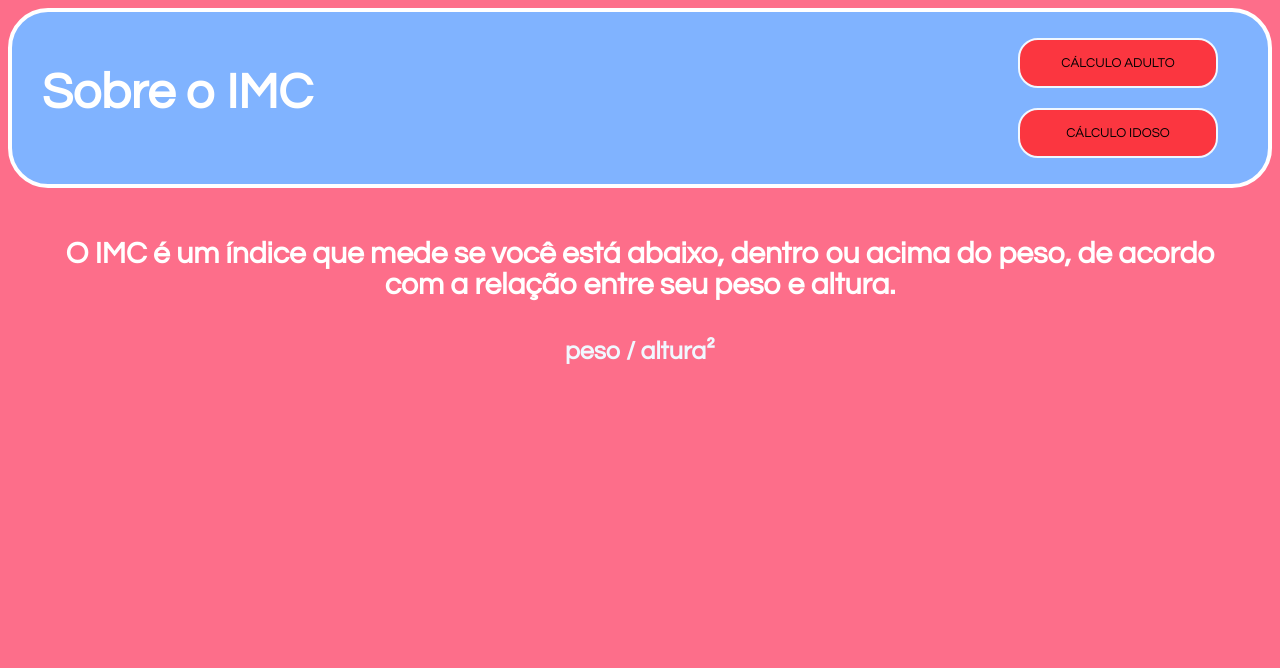
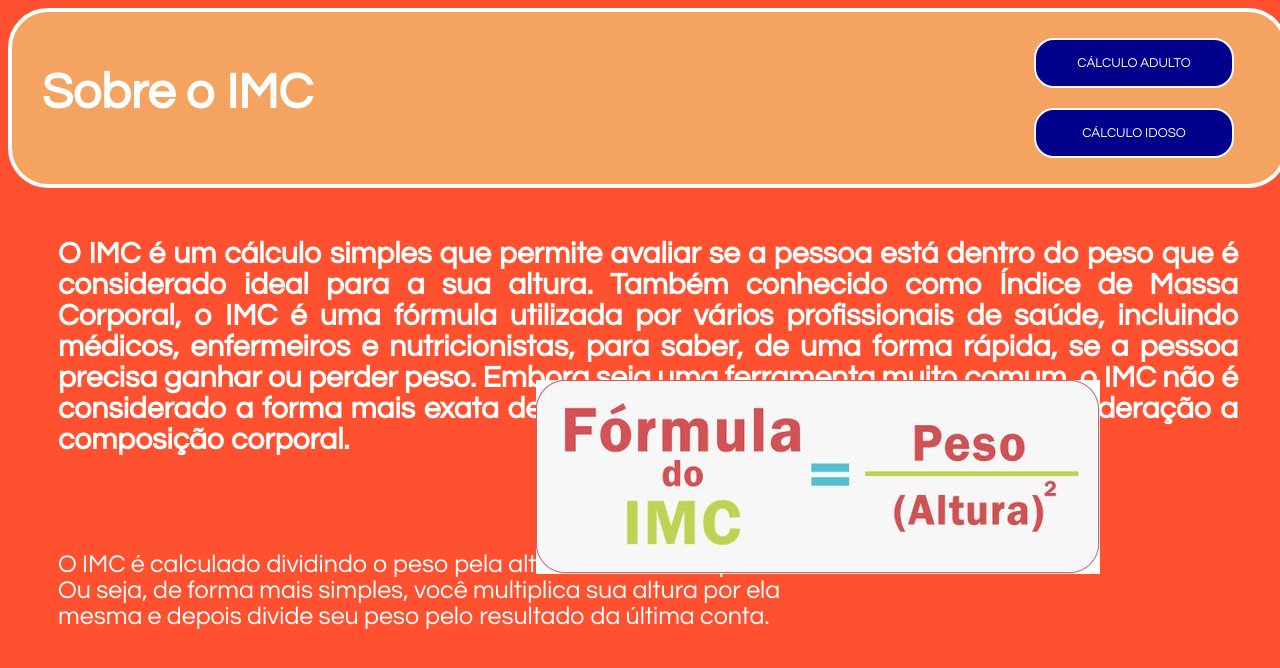
Before and after one commit to HeyDudix/IMC, a plain HTML site: page duda/index.html in a window 1280 px wide. Drawn offline with Linux system fonts and the light colour scheme.

Commit message:
Add files via upload
parte 2

```diff
--- a/duda/css/index.css
+++ b/duda/css/index.css
@@ -1,5 +1,7 @@
 body {
-    background-color: #fd6e8a;
+    background-color: #FF512F;
+    height: 100vh;
+    width: 100%;
 }
 
 h2 {
@@ -15,21 +17,21 @@ h3 {
     font-size: 30px;
     font-family: 'Century Gothic';
     margin: 50px 50px 10px 50px;
-    text-align: center;
+    text-align: justify;
 }
-h4 {
-    text-align: center;
-    color: aliceblue;
+p {
+    text-align:justify;
+    color: rgb(255, 255, 255);
     font-size: 25px;
     font-family: 'Century Gothic';
-    margin: 10px 50px 10px 50px;
+    margin: 50px 50px 10px 50px;
 }
 header {
     border-radius: 40px;
     height: flex;
     display: flex;
     justify-content: space-between;
-    background-color:#80b3ff;
+    background-color:sandybrown;
     border: 4px solid white;
     align-items: center;
 }
@@ -40,17 +42,17 @@ header {
     border-radius: 20px 20px 20px 20px;
     width: 200px;
     height: 50px;
-    background-color:#fb3640;
+    background-color:darkblue;
     font-family: 'Century Gothic';
     transition-duration: .5s;
     margin: 10px 50px 10px 10px;
     max-width: 100%;
-
+    color: white;
 }
 #butoes button:hover {
-    background-color: #a90448;
+    background-image: linear-gradient(to right, #FF512F 0%, #F09819  51%, #FF512F  100%);;
     scale: 1.025;
-    color: white;
+    color:white;
 }
 #butoes {
     list-style-type: none;
@@ -68,8 +70,10 @@ header {
     border: 2px solid white;
 }
 .img{
-    text-align: center;
+    text-align: right;
+    padding-left: 40%;
+    position:absolute;
+    bottom: 300px;
+    right: 180px;
+    height: 15%;
 }
-img{
-    margin: 10px 50px 10px 50px;
-}
--- a/duda/index.html
+++ b/duda/index.html
@@ -14,11 +14,17 @@
                 <li><a href="html/idoso.html"><button>Cálculo Idoso</button></li></a>
             </ul>
         </header>
-        <h3>O IMC é um índice que mede se você está abaixo, dentro ou acima do peso, de acordo com a relação entre seu peso e altura.</h3>
+        <h3>O IMC é um cálculo simples que permite avaliar se a pessoa está dentro do peso que é considerado ideal para a sua altura.
+            Também conhecido como Índice de Massa Corporal, o IMC é uma fórmula utilizada por vários profissionais de saúde, incluindo médicos,
+            enfermeiros e nutricionistas, para saber, de uma forma rápida, se a pessoa precisa ganhar ou perder peso.
+            Embora seja uma ferramenta muito comum, o IMC não é considerado a forma mais exata de avaliar o peso, já que não leva em consideração a composição corporal.</h3>
         <br>
-        <h4>peso / altura²</h4>
+        <br>
+        <p>O IMC é calculado dividindo o peso pela altura elevada ao quadrado.<br>
+            Ou seja, de forma mais simples, você multiplica sua altura por ela<br>
+            mesma e depois divide seu peso pelo resultado da última conta.</p>
         <div class="img">
-            <img src="">
+            <img src="imagens/formula.jpg">
         </div>
     </body>
 </html>
```
Also changed, not shown: duda/imagens/formula.jpg (added).
